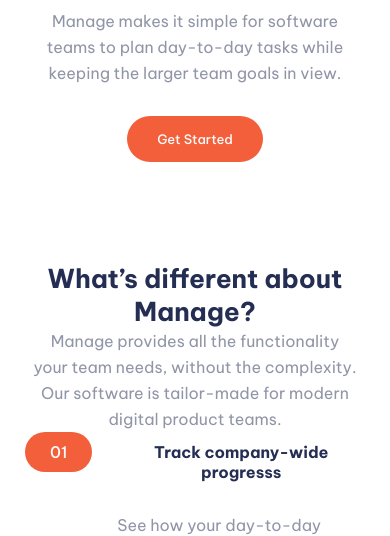
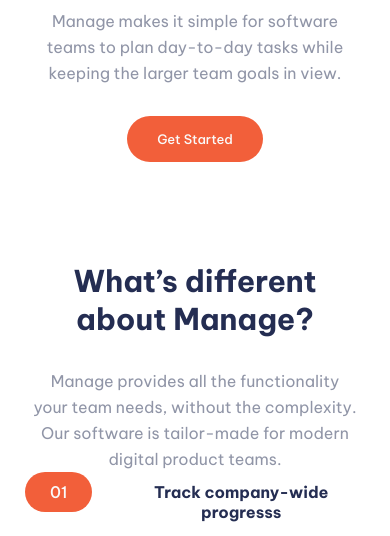
Before and after one commit to AF1QUE/fm-manage-landing-page, a plain HTML site: page index.html in a window 390 px wide. Shown: the part 593-1129 px from the top of the page. Drawn offline with nearby package versions, Linux system fonts and the light colour scheme.

Commit message:
Stable development point

```diff
--- a/_responsive.scss
+++ b/_responsive.scss
@@ -12,7 +12,7 @@
   }
 
   h2 {
-    font-size: 26px !important;
+    font-size: 30px !important;
     font-weight: 700;
     color: #242d52;
     text-align: center;
@@ -101,7 +101,7 @@
 
     &__desc {
       max-width: 325px;
-      margin: 0px;
+      margin: 30px 0px 0px 0px;
       text-align: center;
     }
 
```
Also changed, not shown: dist/css/style.css, 1 other file.
